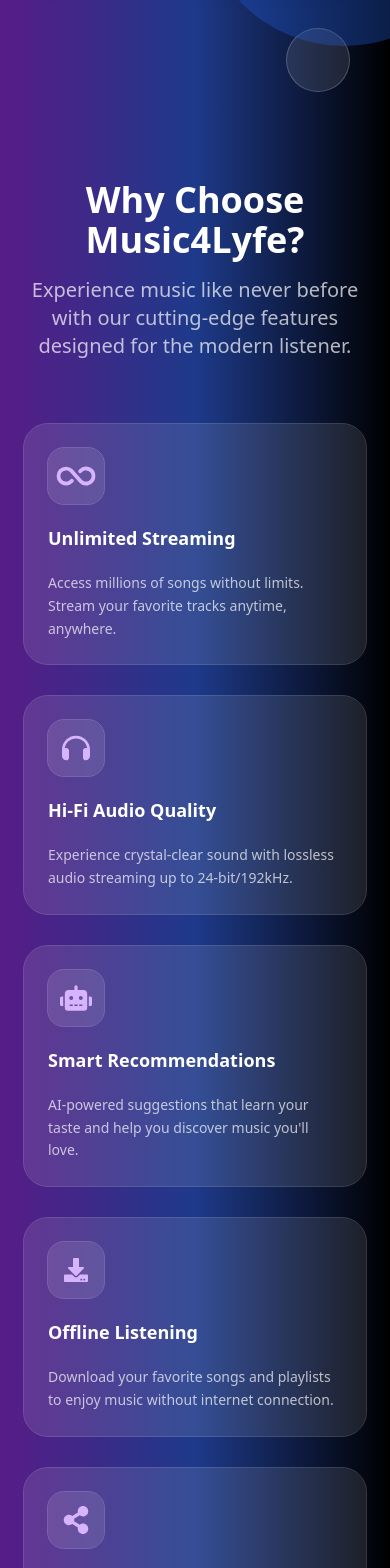
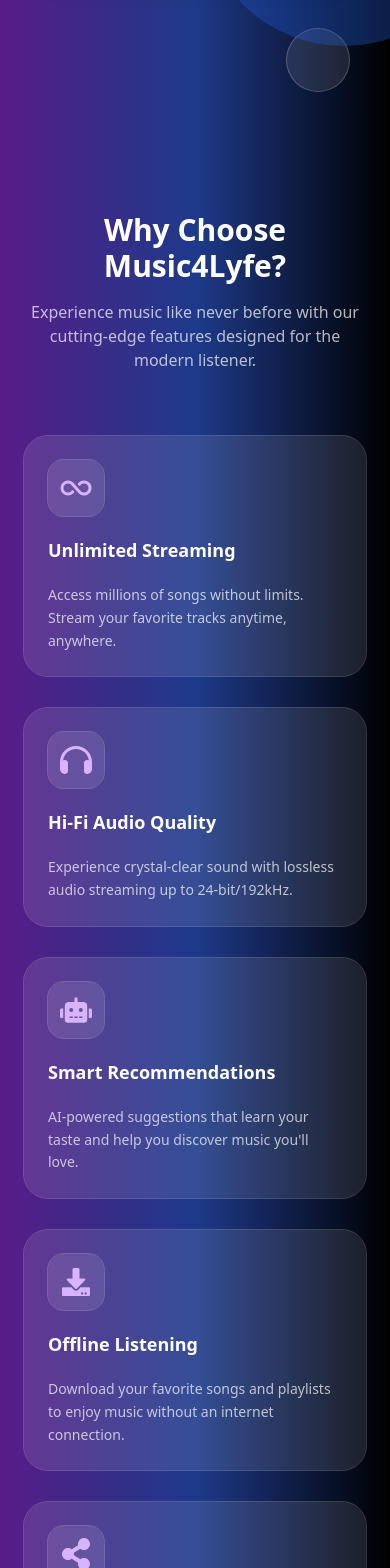
Before and after one commit to Alfianzyh/music4lyfe, a React (Vite) app: page / in a window 390 px wide. Shown: the part 1420-2988 px from the top of the page. Built offline with nearby package versions, Linux system fonts and the light colour scheme.

Commit message:
update responsive feature section

```diff
--- a/src/components/FeatureSection.jsx
+++ b/src/components/FeatureSection.jsx
@@ -1,42 +1,72 @@
 import React from "react";
 import FeatureCard from "./FeatureCard";
-import { FaRobot, FaDownload , FaShareAlt, FaMobileAlt } from "react-icons/fa";
+import { FaRobot, FaDownload, FaShareAlt, FaMobileAlt } from "react-icons/fa";
 import { PiInfinityBold } from "react-icons/pi";
 import { FaHeadphones } from "react-icons/fa6";
 
 const FeatureSection = () => {
   return (
-    <section id="featuressection"  className="min-h-screen bg-gradient-to-r from-purple-900 via-blue-900 to-black border-gray-200 text-white py-12 px-6">
+    <section
+      id="featuressection"
+      className="bg-gradient-to-r from-purple-900 via-blue-900 to-black py-20 px-6 text-white"
+    >
       <div className="max-w-6xl mx-auto text-center space-y-4">
-        <h2 className="text-4xl font-bold">Why Choose Music4Lyfe?</h2>
-        <p className="text-white/70 text-xl max-w-3xl mx-auto">
-          Experience music like never before with our cutting-edge features designed for the modern listener.
+        <h2 className="text-3xl sm:text-4xl font-bold">
+          Why Choose Music4Lyfe?
+        </h2>
+        <p className="text-white/70 text-base sm:text-xl max-w-3xl mx-auto">
+          Experience music like never before with our cutting-edge features
+          designed for the modern listener.
         </p>
       </div>
 
-      <div className="mt-16 grid gap-8 md:grid-cols-2 lg:grid-cols-3 max-w-6xl mx-auto">
-        <FeatureCard icon={<PiInfinityBold  className="text-purple-300 w-10 h-10" />} title="Unlimited Streaming">
-          Access millions of songs without limits. Stream your favorite tracks anytime, anywhere.
+      <div className="mt-16 grid gap-8 sm:grid-cols-2 lg:grid-cols-3 max-w-6xl mx-auto">
+        <FeatureCard
+          icon={<PiInfinityBold className="text-purple-300 w-8 h-8 sm:w-10 sm:h-10" />}
+          title="Unlimited Streaming"
+        >
+          Access millions of songs without limits. Stream your favorite tracks
+          anytime, anywhere.
         </FeatureCard>
 
-        <FeatureCard icon={<FaHeadphones className="text-purple-300 w-7 h-7" />} title="Hi-Fi Audio Quality">
-          Experience crystal-clear sound with lossless audio streaming up to 24-bit/192kHz.
+        <FeatureCard
+          icon={<FaHeadphones className="text-purple-300 w-8 h-8" />}
+          title="Hi-Fi Audio Quality"
+        >
+          Experience crystal-clear sound with lossless audio streaming up to
+          24-bit/192kHz.
         </FeatureCard>
 
-        <FeatureCard icon={<FaRobot className="text-purple-300 w-8 h-8" />} title="Smart Recommendations">
-          AI-powered suggestions that learn your taste and help you discover music you'll love.
+        <FeatureCard
+          icon={<FaRobot className="text-purple-300 w-8 h-8" />}
+          title="Smart Recommendations"
+        >
+          AI-powered suggestions that learn your taste and help you discover
+          music you'll love.
         </FeatureCard>
 
-        <FeatureCard icon={<FaDownload  className="text-purple-300 w-6 h-6" />} title="Offline Listening">
-          Download your favorite songs and playlists to enjoy music without internet connection.
+        <FeatureCard
+          icon={<FaDownload className="text-purple-300 w-7 h-7" />}
+          title="Offline Listening"
+        >
+          Download your favorite songs and playlists to enjoy music without an
+          internet connection.
         </FeatureCard>
 
-        <FeatureCard icon={<FaShareAlt className="text-purple-300 w-7 h-7" />} title="Social Sharing">
-          Share your favorite tracks and playlists with friends and see what they’re listening to.
+        <FeatureCard
+          icon={<FaShareAlt className="text-purple-300 w-8 h-8" />}
+          title="Social Sharing"
+        >
+          Share your favorite tracks and playlists with friends and see what
+          they’re listening to.
         </FeatureCard>
 
-        <FeatureCard icon={<FaMobileAlt className="text-purple-300 w-7 h-7" />} title="Cross-Platform">
-          Seamlessly sync your music across all devices - phone, tablet, computer, and smart speakers.
+        <FeatureCard
+          icon={<FaMobileAlt className="text-purple-300 w-8 h-8" />}
+          title="Cross-Platform"
+        >
+          Seamlessly sync your music across all devices — phone, tablet,
+          computer, and smart speakers.
         </FeatureCard>
       </div>
     </section>
```
